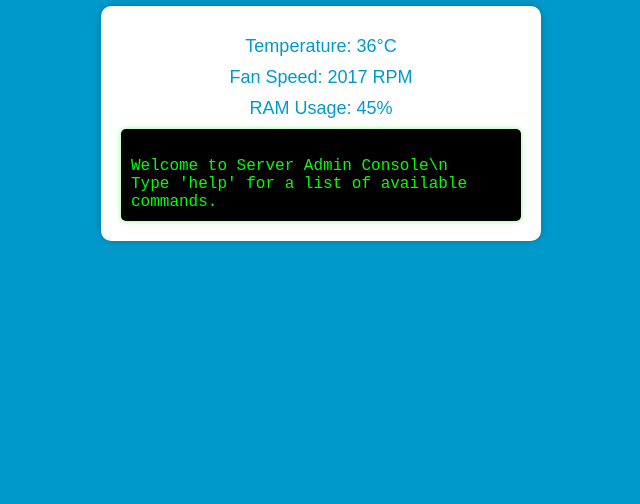
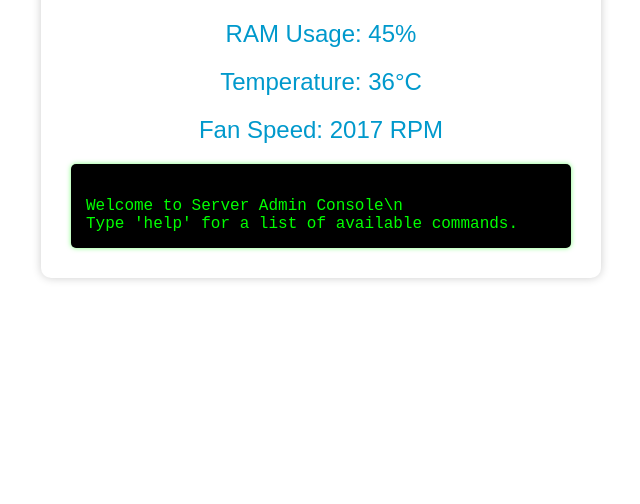
Before and after one commit to LmgDuesseldorf/Test, a plain HTML site: page index.html in a window 1280 px wide. Shown: the part 336-840 px from the top of the page, without its empty margins (319-959 px from the left). Drawn offline with Linux system fonts and the light colour scheme.

Commit message:
Update index.html

```diff
--- a/index.html
+++ b/index.html
@@ -12,7 +12,7 @@
             margin: 0;
         }
         .console-container {
-            background-color: #0099CC;
+            background-color: #FFFFFF;
             padding: 20px;
             display: flex;
             flex-direction: column;
@@ -23,20 +23,20 @@
         }
         .console {
             background-color: #FFFFFF;
-            padding: 20px;
+            padding: 30px;
             border-radius: 10px;
             box-shadow: 0 0 10px rgba(0, 0, 0, 0.2);
-            width: 80%;
-            max-width: 400px;
+            width: 90%;
+            max-width: 500px;
         }
         .metric {
-            margin: 10px 0;
-            font-size: 18px;
+            margin: 20px 0;
+            font-size: 24px;
         }
         .console-text {
             background-color: #000;
             color: #00FF00;
-            padding: 10px;
+            padding: 15px;
             border-radius: 5px;
             box-shadow: 0 0 5px rgba(0, 255, 0, 0.5);
             text-align: left;
@@ -50,13 +50,13 @@
         <h1>Server Admin Page</h1>
         <div class="console">
             <div class="metric">
+                RAM Usage: <span id="ram-usage">--%</span>
+            </div>
+            <div class="metric">
                 Temperature: <span id="temperature">--°C</span>
             </div>
             <div class="metric">
                 Fan Speed: <span id="fan-speed">-- RPM</span>
-            </div>
-            <div class="metric">
-                RAM Usage: <span id="ram-usage">--%</span>
             </div>
             <div class="console-text">
                 Welcome to Server Admin Console\n
```
